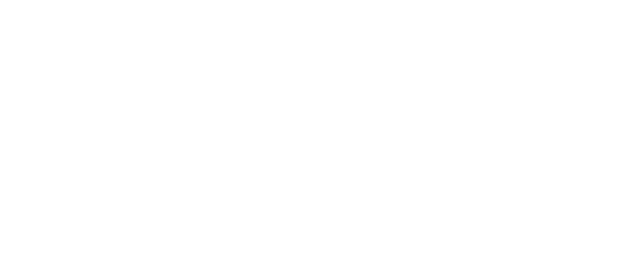
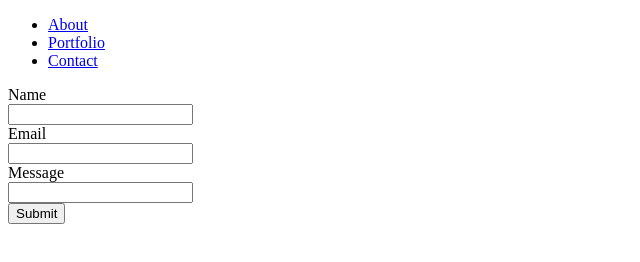
Before and after one commit to mms211/Portfolio, a plain HTML site: page contact.html in a window 1280 px wide. Shown: the whole page, without its empty margins (0-640 px from the left). Drawn offline with Linux system fonts and the light colour scheme.

Commit message:
Added contact form and HTML elements for navigation bar to each page

```diff
--- a/contact.html
+++ b/contact.html
@@ -7,8 +7,19 @@
     <title>Contact</title>
 </head>
 <body>
-    <title>
-        Morgan Sommer
-    </title>
+    <ul>
+        <li><a href="index.html">About</a></li>
+        <li><a href="portfolio.html">Portfolio</a></li>
+        <li><a href="contact.html">Contact</a></li>
+    </ul>
+    <form>
+        Name <br>
+        <input type="text" name="name"><br>
+        Email <br>
+        <input type="text" name="email"><br>
+        Message <br>
+        <input type="text" name="message"><br>
+        <input type="submit" value="Submit">
+    </form>
 </body>
 </html>
```
Also changed, not shown: index.html (+5 -0 lines), portfolio.html (+5 -1 lines).
